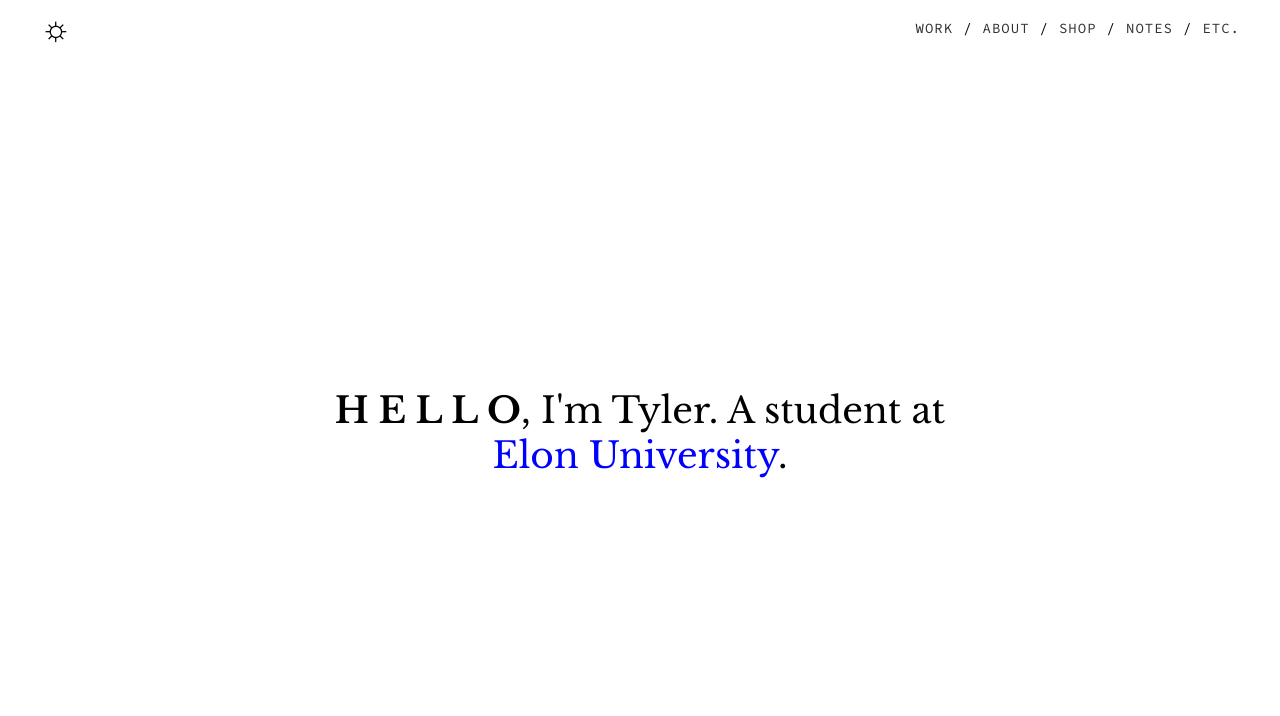
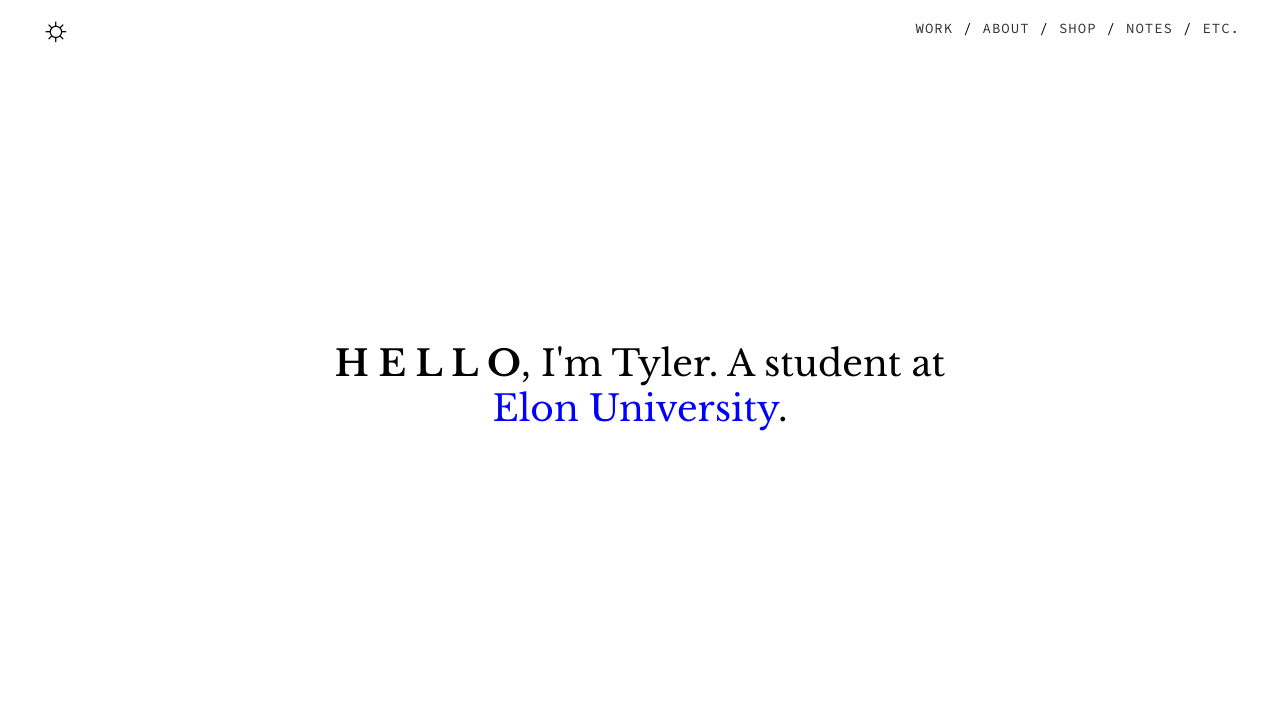
Before and after one commit to tymastrangelo/portfolio, a plain HTML site: page index.html in a window 1280 px wide. Shown: the top 716 px of the page. Drawn offline with nearby package versions, Linux system fonts and the light colour scheme.

Commit message:
slight main adj

```diff
--- a/assets/css/styles.css
+++ b/assets/css/styles.css
@@ -61,11 +61,12 @@ header {
 }
 
 main {
-    flex: 1;
     display: flex;
-    justify-content: center;
-    align-items: center;
-    min-height: calc(100vh - 120px); /* Adjust based on header/footer height */
+    flex-direction: column;
+    justify-content: center; /* Centers content vertically */
+    align-items: center; /* Centers content horizontally */
+    min-height: 80vh; /* Ensures sections take up most of the viewport */
+    padding-top: 0; /* Remove extra top spacing */
 }
 
 .hero {
```
